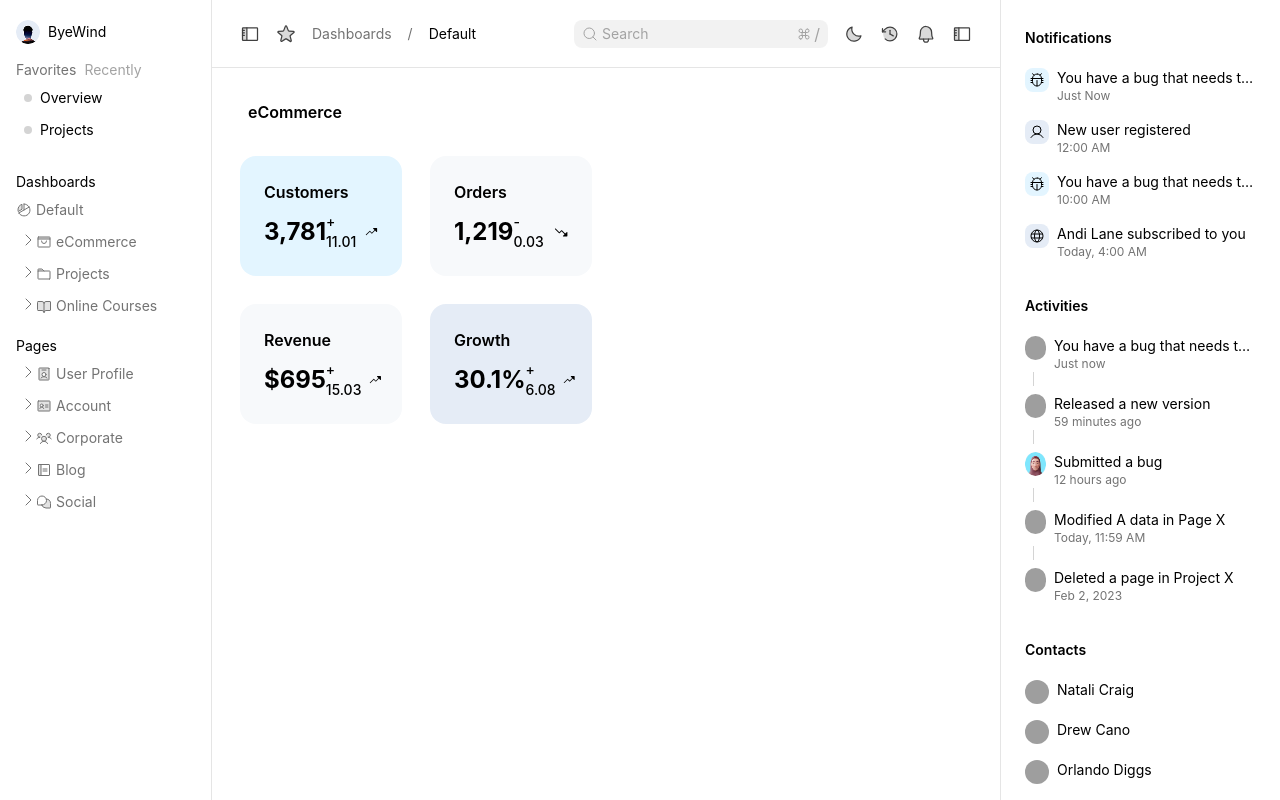
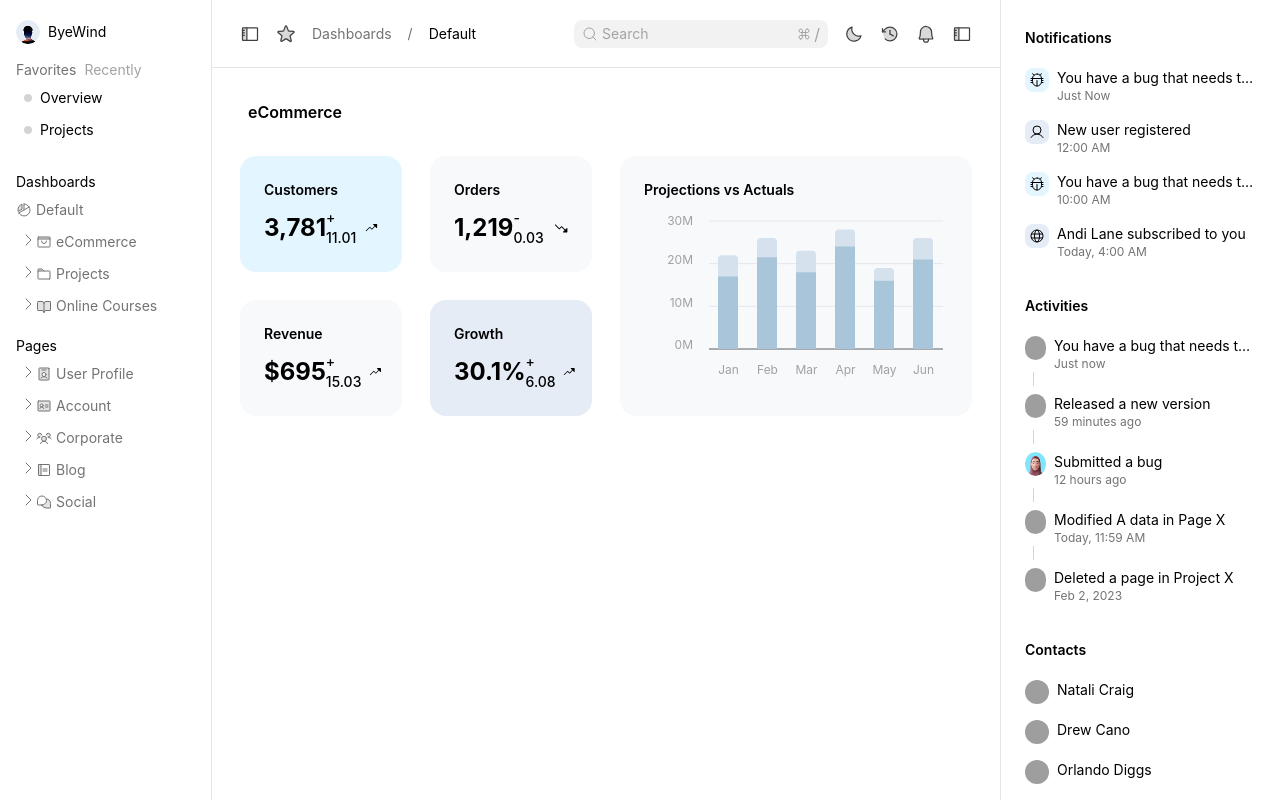
Before and after one commit to shristigupta12/interactive-dashboard, a React (Create React App) app: page / in a window 1280 px wide. Built offline with nearby package versions, Linux system fonts and the light colour scheme; grey boxes are pictures that could not be loaded.

Commit message:
feat: projections vs actual graph created

```diff
--- a/src/modules/main/home/overall-details/components/detail-card.tsx
+++ b/src/modules/main/home/overall-details/components/detail-card.tsx
@@ -4,7 +4,7 @@ import { DetailsType } from "../types/details-type";
 export const DetailCard = ({detail}: {detail: DetailsType}) => {
     return(
         <div className={`w-full h-full rounded-[16px] ${detail.color} p-6 flex flex-col gap-2 `}>
-            <p className="text-md font-semibold">{detail.title}</p>
+            <p className="text-sm font-semibold">{detail.title}</p>
             <div className="flex items-center justify-between">
                 <p className="text-2xl font-bold">{detail.value}</p>
                 <div className="flex items-center gap-1 rounded-[8px]">
--- a/src/modules/main/home/projections-vs-actuals-graph/components/projections-vs-actual-graph.tsx
+++ b/src/modules/main/home/projections-vs-actuals-graph/components/projections-vs-actual-graph.tsx
@@ -1,7 +1,26 @@
+import { BarChart, Bar, XAxis, YAxis, CartesianGrid, Tooltip, Legend, ResponsiveContainer } from 'recharts';
+import { StackedGraphData } from '../data/stacked-graph-data';
+
 export const ProjectionsVsActualsGraph = () => {
-    return(
-        <div>
-
+    return (
+        <div className='bg-[#F7F9FB] p-6 rounded-[16px] flex flex-col gap-4'>
+            <p className='text-sm font-semibold'>Projections vs Actuals</p>
+            <ResponsiveContainer width="100%" height={168}>
+                <BarChart data={StackedGraphData} barCategoryGap={-20} barGap={-20}>
+                    <CartesianGrid strokeDasharray="3 0" vertical={false} stroke="#E5E7EB" />
+                    <XAxis dataKey="month" tickLine={false} tick={{ fontSize: 12, fill: '#a0a1a2', dy: 8, fontWeight: 400 }} />
+                    <YAxis
+                        tickFormatter={(value) => `${value / 1000000}M`}
+                        ticks={[0, 10000000, 20000000, 30000000]}
+                        axisLine={false}
+                        tickLine={false}
+                        tick={{ fontSize: 12, fill: '#a0a1a2', dy: -4, dx: -8, fontWeight: 400 }}
+                    />
+                    {/* <Tooltip />  will add tooltip later */}
+                    <Bar dataKey="projection" fill="#CFDFEB" barSize={20} radius={[4,4,0,0]} opacity={0.85} />
+                    <Bar dataKey="actual" fill="#A8C5DA" barSize={20}  />
+                </BarChart>
+            </ResponsiveContainer>
         </div>
-    )
+    );
 }
--- /dev/null
+++ b/src/modules/main/home/projections-vs-actuals-graph/data/stacked-graph-data.ts
@@ -0,0 +1,10 @@
+import { StackedGraphType } from "../type/stacked-graph-type";
+
+export const StackedGraphData: StackedGraphType[] = [
+    { month: "Jan", projection: 22000000, actual: 17000000 },
+    { month: "Feb", projection: 26000000, actual: 21500000 },
+    { month: "Mar", projection: 23000000, actual: 18000000 },
+    { month: "Apr", projection: 28000000, actual: 24000000 },
+    { month: "May", projection: 19000000, actual: 16000000 },
+    { month: "Jun", projection: 26000000, actual: 21000000 },
+  ]
--- /dev/null
+++ b/src/modules/main/home/projections-vs-actuals-graph/type/stacked-graph-type.ts
@@ -0,0 +1,5 @@
+export interface StackedGraphType {
+    month: string;
+    actual: number;
+    projection: number;
+}
```
